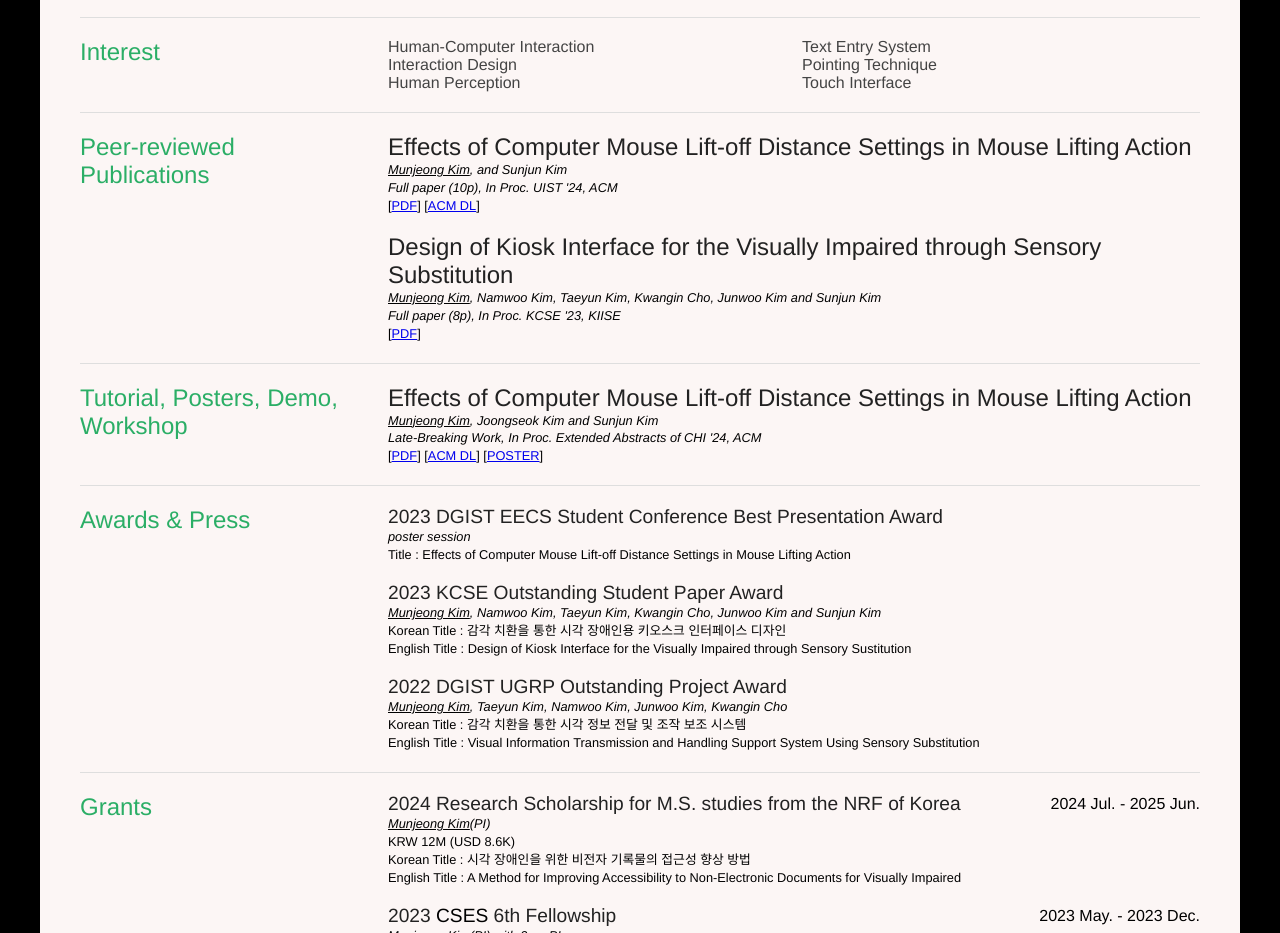
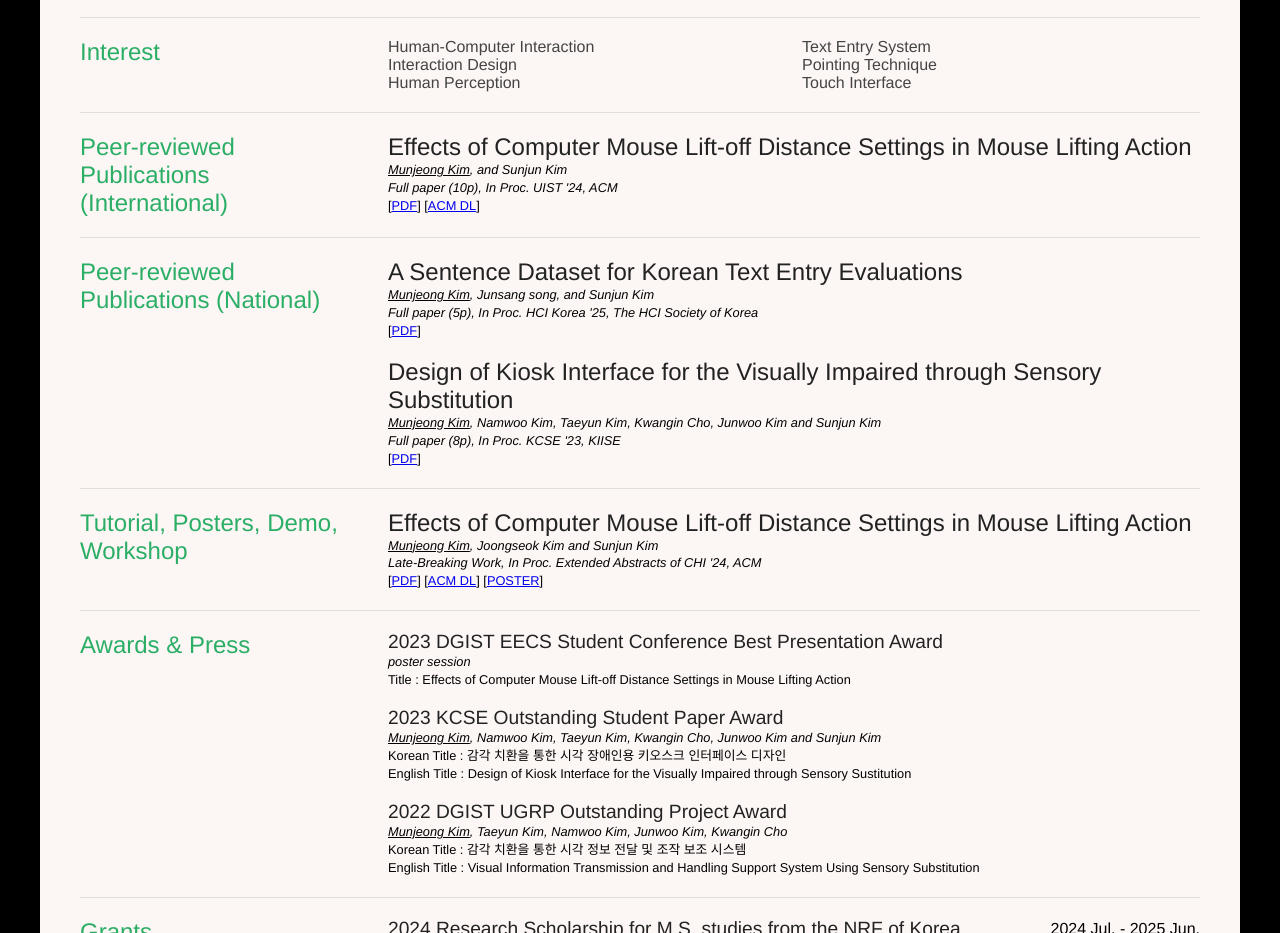
Before and after one commit to munjkim/munjkim.github.io, a plain HTML site: page index.html in a window 1280 px wide. Shown: the part 822-1755 px from the top of the page. Drawn offline with Linux system fonts and the light colour scheme.

Commit message:
Feb 26, 2025

```diff
--- a/index.html
+++ b/index.html
@@ -149,7 +149,7 @@
 
 		<section>
 			<div class="sectionTitle">
-				<h1>Peer-reviewed Publications</h1>
+				<h1>Peer-reviewed Publications (International)</h1>
 			</div>
 			<div class="sectionContent">
 				<article>
@@ -164,6 +164,24 @@
 						[<a href="https://dl.acm.org/doi/abs/10.1145/3654777.3676442" target="_blank">ACM DL</a>]
 					</p>
 				</article>
+			</div>
+			<div class="clear"></div>
+		</section>
+
+
+		<section>
+			<div class="sectionTitle">
+				<h1>Peer-reviewed Publications (National)</h1>
+			</div>
+			<div class="sectionContent">
+				<article>
+					<h2>A Sentence Dataset for Korean Text Entry Evaluations</h2>
+					<p class="subDetails"><u>Munjeong Kim</u>, Junsang song, and Sunjun Kim
+					<br>Full paper (5p), In Proc. HCI Korea '25, The HCI Society of Korea</p>
+					<p class="sectionContentSmall">
+						[<a href="publications/2025-Korean Text Entry.pdf" target="_blank">PDF</a>]
+					</p>
+				</article>
 				<br>
 				<article>
 					<h2>Design of Kiosk Interface for the Visually Impaired through Sensory Substitution</h2>
@@ -173,18 +191,10 @@
 						[<a href="publications/2023-Kiosk Interface Design.pdf" target="_blank">PDF</a>]
 					</p>
 				</article>
-
 			</div>
 			<div class="clear"></div>
 		</section>
 
-		<!--
-		<section>
-			<div class="sectionTitle">
-				<h1>Non Peer-reviewed Publications</h1>
-			</div>
-		</section>
-		-->
 
 		<section>
 			<div class="sectionTitle">
```
